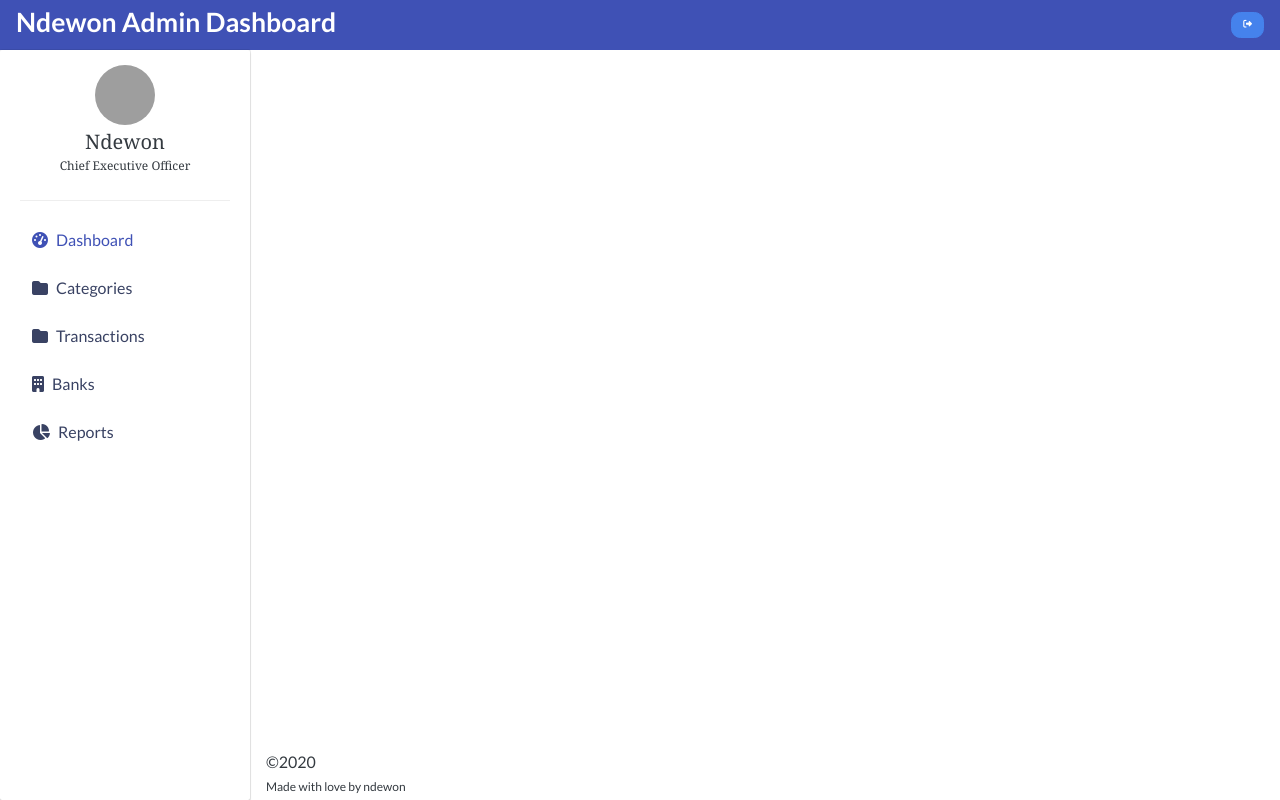
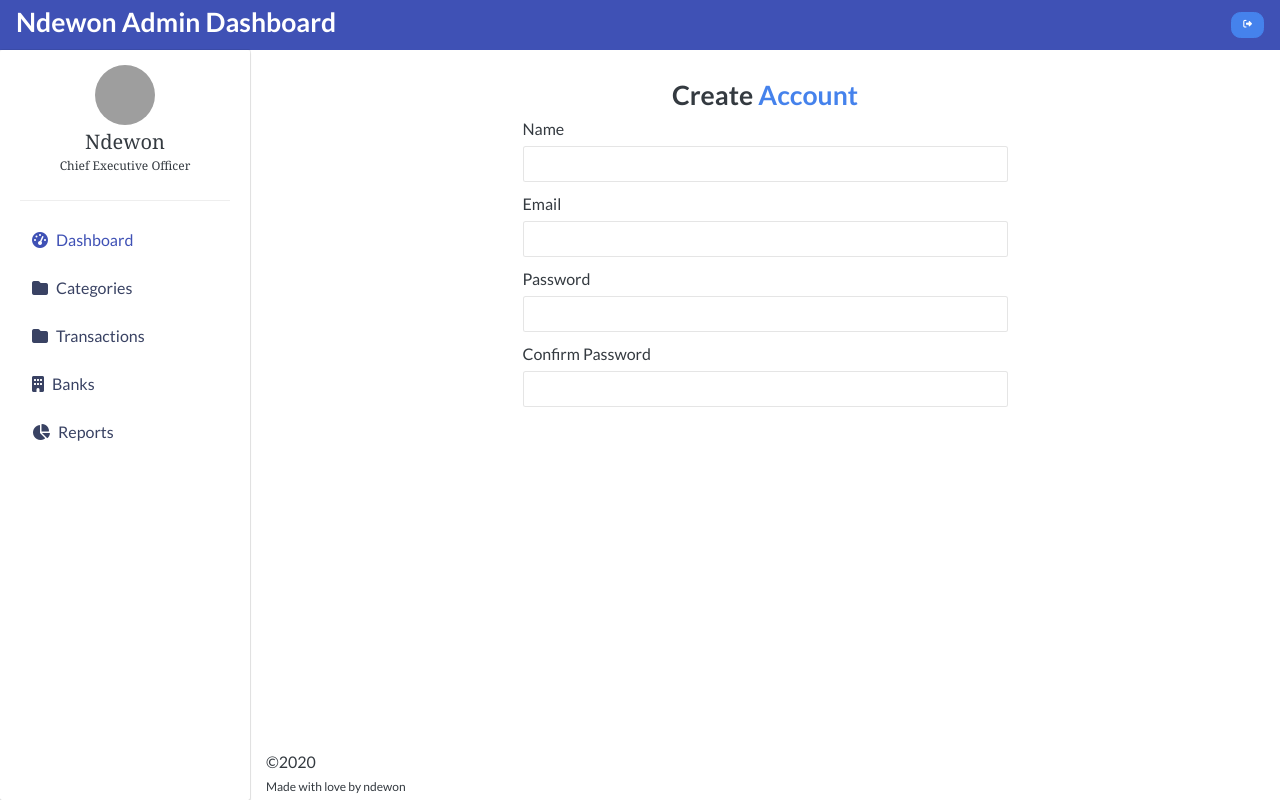
Before and after one commit to duniandewon/ndewonmoneymanager, a React (Create React App) app in the folder client/: page /register in a window 1280 px wide. Built offline with nearby package versions, Linux system fonts and the light colour scheme; grey boxes are pictures that could not be loaded.

Commit message:
create user login and registration form

```diff
--- a/client/src/App.js
+++ b/client/src/App.js
@@ -17,6 +17,8 @@ import Categories from './pages/Categories';
 import Transactions from './pages/Transactions';
 import Banks from './pages/Banks';
 import Reports from './pages/Reports';
+import Register from './components/auth/Register';
+import Login from './components/auth/Login';
 
 import './scss/styles.scss';
 
@@ -29,15 +31,17 @@ const App = () => {
           <div className='wrapper'>
             <Header setSideNav={setSideNav} sideNav={sideNav} />
             <Sidenav sideNav={sideNav} setSideNav={setSideNav} />
-            <Main>
-              <Switch>
+            <Switch>
+              <Main>
+                <Route path='/register' component={Register} />
+                <Route path='/login' component={Login} />
                 <Route exact path='/' component={Dashboard} />
                 <Route path='/categories' component={Categories} />
                 <Route path='/transactions' component={Transactions} />
                 <Route path='/banks' component={Banks} />
                 <Route path='/reports' component={Reports} />
-              </Switch>
-            </Main>
+              </Main>
+            </Switch>
             <Footer />
           </div>
           {/** ./wrapper */}
--- /dev/null
+++ b/client/src/components/auth/Login.js
@@ -0,0 +1,55 @@
+import React, { Fragment, useState } from 'react';
+
+/** Bootstrap components */
+import Row from 'react-bootstrap/Row';
+import Col from 'react-bootstrap/Col';
+import Form from 'react-bootstrap/Form';
+
+const Login = () => {
+  const [user, setUser] = useState({
+    email: '',
+    password: ''
+  });
+
+  const { email, password } = user;
+
+  const handleChange = e => {
+    setUser({
+      ...user,
+      [e.target.id]: e.target.value
+    });
+  };
+  return (
+    <Fragment>
+      <h1 className='text-center'>
+        User <span className='text-primary'>Login</span>
+      </h1>
+      <Row className='justify-content-center'>
+        <Col xs={6}>
+          <Form>
+            <Form.Group controlId='email'>
+              <Form.Label>Email</Form.Label>
+              <Form.Control
+                as='input'
+                type='email'
+                defaultValue={email}
+                onChange={handleChange}
+              />
+            </Form.Group>
+            <Form.Group controlId='password'>
+              <Form.Label>Password</Form.Label>
+              <Form.Control
+                as='input'
+                type='password'
+                defaultValue={password}
+                onChange={handleChange}
+              />
+            </Form.Group>
+          </Form>
+        </Col>
+      </Row>
+    </Fragment>
+  );
+};
+
+export default Login;
--- /dev/null
+++ b/client/src/components/auth/Register.js
@@ -0,0 +1,76 @@
+import React, { Fragment, useState } from 'react';
+
+/** Bootstrap components */
+import Row from 'react-bootstrap/Row';
+import Col from 'react-bootstrap/Col';
+import Form from 'react-bootstrap/Form';
+
+const Register = () => {
+  const [user, setUser] = useState({
+    name: '',
+    email: '',
+    password: '',
+    confPassword: ''
+  });
+
+  const { name, email, password, confPassword } = user;
+
+  const handleChange = e => {
+    setUser({
+      ...user,
+      [e.target.id]: e.target.value
+    });
+  };
+
+  return (
+    <Fragment>
+      <h1 className='text-center'>
+        Create <span className='text-primary'>Account</span>
+      </h1>
+      <Row className='justify-content-center'>
+        <Col xs={6}>
+          <Form>
+            <Form.Group controlId='name'>
+              <Form.Label>Name</Form.Label>
+              <Form.Control
+                as='input'
+                type='text'
+                defaultValue={name}
+                onChange={handleChange}
+              />
+            </Form.Group>
+            <Form.Group controlId='email'>
+              <Form.Label>Email</Form.Label>
+              <Form.Control
+                as='input'
+                type='email'
+                defaultValue={email}
+                onChange={handleChange}
+              />
+            </Form.Group>
+            <Form.Group controlId='password'>
+              <Form.Label>Password</Form.Label>
+              <Form.Control
+                as='input'
+                type='password'
+                defaultValue={password}
+                onChange={handleChange}
+              />
+            </Form.Group>
+            <Form.Group controlId='confPassword'>
+              <Form.Label>Confirm Password</Form.Label>
+              <Form.Control
+                as='input'
+                type='password'
+                defaultValue={confPassword}
+                onChange={handleChange}
+              />
+            </Form.Group>
+          </Form>
+        </Col>
+      </Row>
+    </Fragment>
+  );
+};
+
+export default Register;
```
